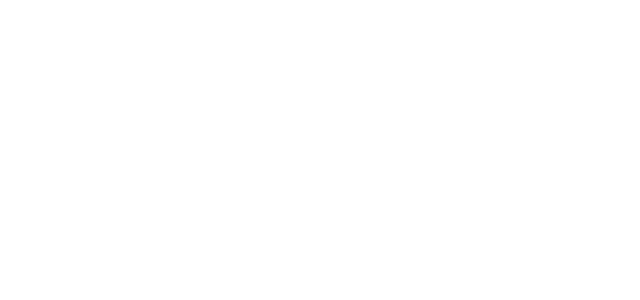
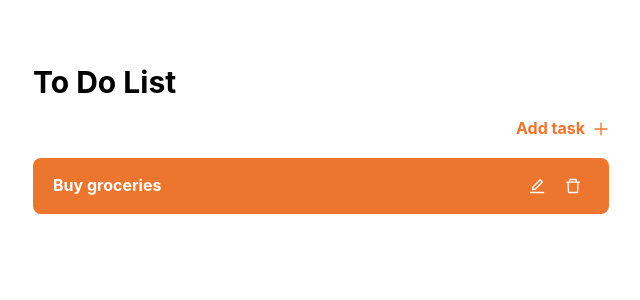
Before and after one commit to BazanAlexandro/DN-todo-list, a Vue app: page / in a window 1280 px wide. Shown: the top 300 px of the page, without its empty margins (319-959 px from the left). Built offline with nearby package versions, Linux system fonts and the light colour scheme.

Commit message:
basic mocked note component

```diff
--- a/package.json
+++ b/package.json
@@ -11,6 +11,7 @@
     "type-check": "vue-tsc --noEmit -p tsconfig.vitest.json --composite false"
   },
   "dependencies": {
+    "@ant-design/icons-vue": "^7.0.1",
     "vue": "^3.3.4"
   },
   "devDependencies": {
--- a/src/App.vue
+++ b/src/App.vue
@@ -1,8 +1,10 @@
 <script setup lang="ts">
+  import NoteList from './components/NoteList.vue'
 </script>
 
 <template>
   <main>
+    <NoteList />
   </main>
 </template>
 
--- /dev/null
+++ b/src/components/Note.vue
@@ -0,0 +1,21 @@
+<script setup lang="ts">
+import { EditOutlined, DeleteOutlined } from '@ant-design/icons-vue'
+
+const buttonClass = 'flex items-center p-2 hover:bg-primary-400 rounded transition'
+</script>
+
+<template>
+    <div class="flex px-5 py-3 bg-primary-500 text-white rounded-lg flex items-center">
+        <span class="font-bold">Buy groceries</span>
+
+        <div class="flex gap-1 items-center ml-auto">
+            <button :class="buttonClass">
+                <EditOutlined />
+            </button>
+
+            <button :class="buttonClass">
+                <DeleteOutlined />
+            </button>
+        </div>
+    </div>
+</template>
--- /dev/null
+++ b/src/components/NoteList.vue
@@ -0,0 +1,22 @@
+<script setup lang="ts">
+    import { PlusOutlined } from '@ant-design/icons-vue'
+    import Note from './Note.vue'
+</script>
+
+<template>
+    <div class="flex flex-col max-w-xl mx-auto py-8 gap-4">
+        <h2 class="font-bold text-3xl">
+            To Do List
+        </h2>
+
+        <div class="flex justify-end">
+            <button class="font-bold text-primary-500 flex gap-2 items-center">
+                Add task <PlusOutlined />
+            </button>
+        </div>
+
+        <div class="flex flex-col gap-2">
+            <Note />
+        </div>
+    </div>
+</template>
--- a/tailwind.config.js
+++ b/tailwind.config.js
@@ -5,7 +5,14 @@
     "./src/**/*.{vue,js,ts,jsx,tsx}",
   ],
   theme: {
-    extend: {},
+    extend: {
+      colors: {
+        primary: {
+          400: '#ed9e6f',
+          500: '#ed762f'
+        }
+      }
+    },
   },
   plugins: [],
 }
```
Also changed, not shown: 1 other file (tests, documents, lock files or other folders).
